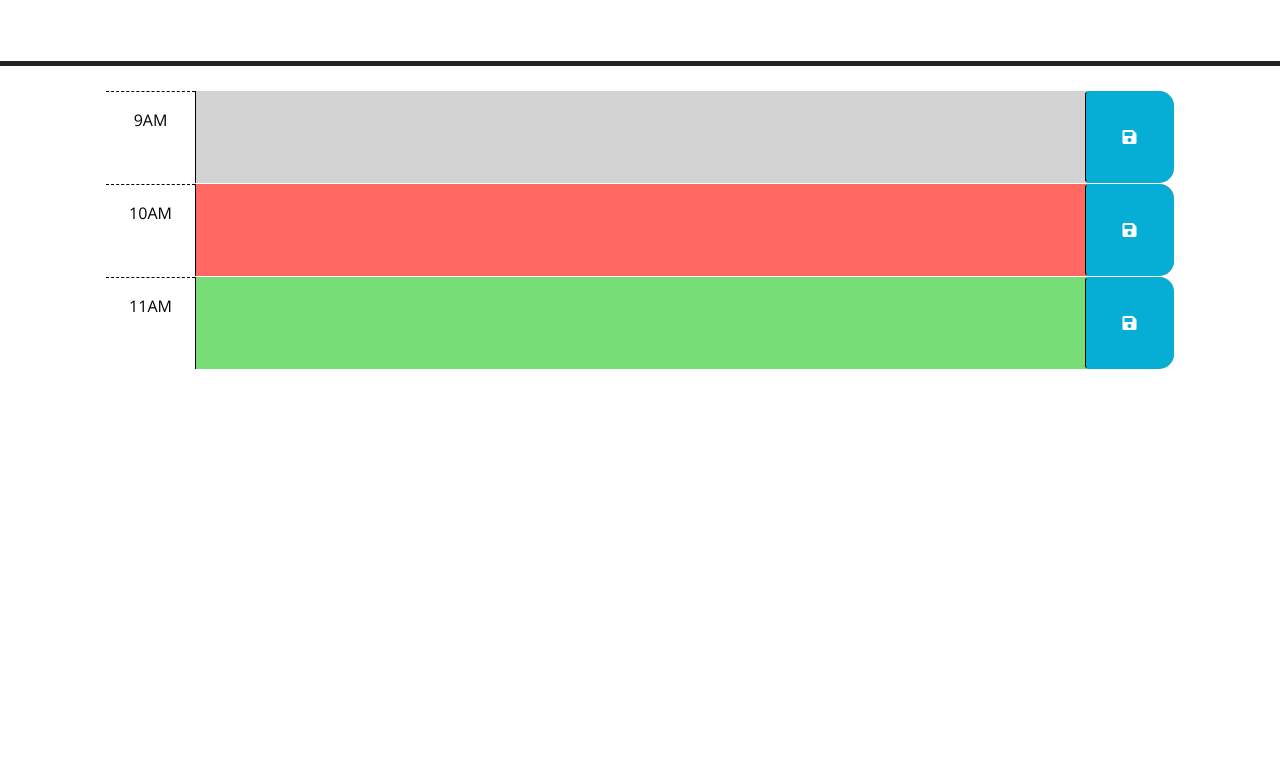
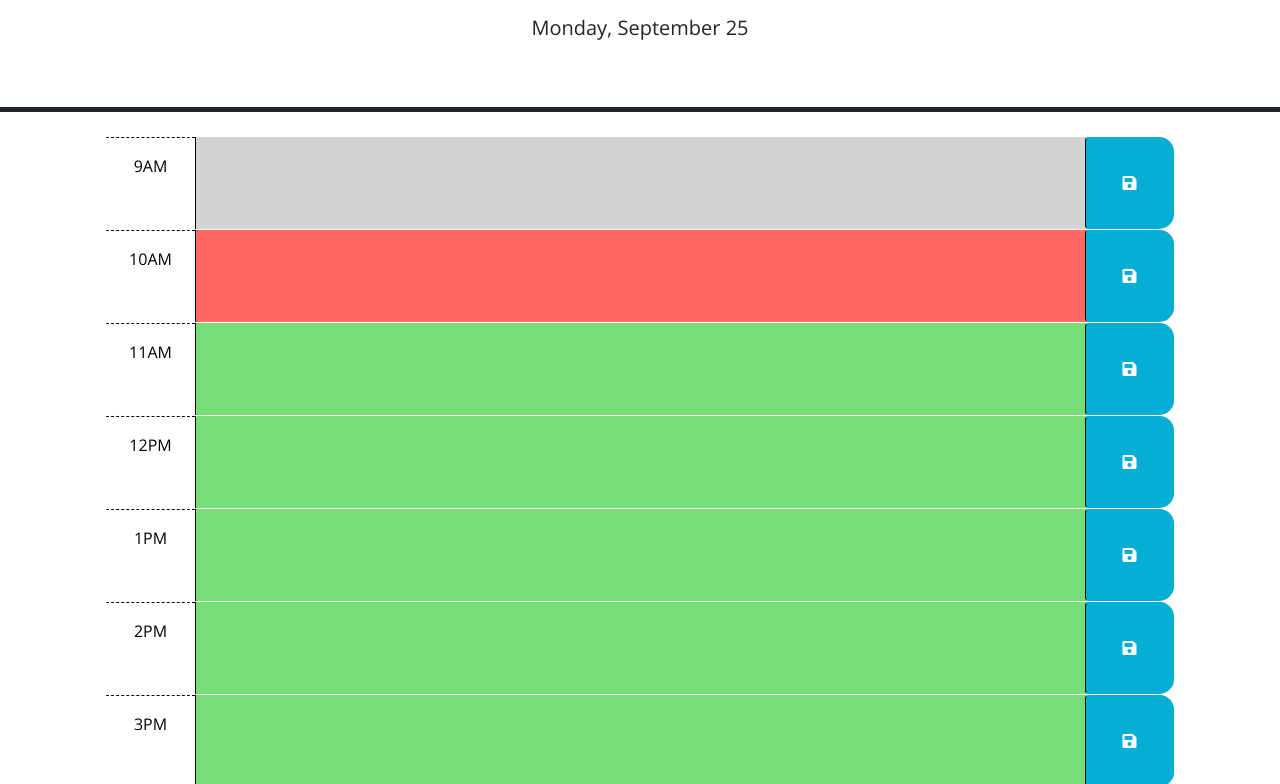
Before and after one commit to AidanLewis203/day-schedular, a plain HTML site: page index.html in a window 1280 px wide. Shown: the part 166-950 px from the top of the page. Before the commit the page ends 800 px from the top, so only its background shows below. Drawn offline with nearby package versions, Linux system fonts and the light colour scheme.

Commit message:
added dynamic time

```diff
--- a/index.html
+++ b/index.html
@@ -39,8 +39,17 @@
         code is implemented.
         -->
 
+
+
+
+
+
+
+
+
+
       <!-- Example of a past time block. The "past" class adds a gray background color. -->
-      <div id="hour-9" class="row time-block past">
+      <div id="hour-9" class="row time-block">
         <div class="col-2 col-md-1 hour text-center py-3">9AM</div>
         <textarea class="col-8 col-md-10 description" rows="3"> </textarea>
         <button class="btn saveBtn col-2 col-md-1" aria-label="save">
@@ -49,7 +58,7 @@
       </div>
 
       <!-- Example of a a present time block. The "present" class adds a red background color. -->
-      <div id="hour-10" class="row time-block present">
+      <div id="hour-10" class="row time-block">
         <div class="col-2 col-md-1 hour text-center py-3">10AM</div>
         <textarea class="col-8 col-md-10 description" rows="3"> </textarea>
         <button class="btn saveBtn col-2 col-md-1" aria-label="save">
@@ -58,8 +67,59 @@
       </div>
 
       <!-- Example of a future time block. The "future" class adds a green background color. -->
-      <div id="hour-11" class="row time-block future">
+      <div id="hour-11" class="row time-block">
         <div class="col-2 col-md-1 hour text-center py-3">11AM</div>
+        <textarea class="col-8 col-md-10 description" rows="3"> </textarea>
+        <button class="btn saveBtn col-2 col-md-1" aria-label="save">
+          <i class="fas fa-save" aria-hidden="true"></i>
+        </button>
+      </div>
+
+    <div id="hour-12" class="row time-block">
+        <div class="col-2 col-md-1 hour text-center py-3">12PM</div>
+        <textarea class="col-8 col-md-10 description" rows="3"> </textarea>
+        <button class="btn saveBtn col-2 col-md-1" aria-label="save">
+          <i class="fas fa-save" aria-hidden="true"></i>
+        </button>
+      </div>
+
+      <!-- Example of a a present time block. The "present" class adds a red background color. -->
+      <div id="hour-13" class="row time-block">
+        <div class="col-2 col-md-1 hour text-center py-3">1PM</div>
+        <textarea class="col-8 col-md-10 description" rows="3"> </textarea>
+        <button class="btn saveBtn col-2 col-md-1" aria-label="save">
+          <i class="fas fa-save" aria-hidden="true"></i>
+        </button>
+      </div>
+
+      <!-- Example of a future time block. The "future" class adds a green background color. -->
+      <div id="hour-14" class="row time-block">
+        <div class="col-2 col-md-1 hour text-center py-3">2PM</div>
+        <textarea class="col-8 col-md-10 description" rows="3"> </textarea>
+        <button class="btn saveBtn col-2 col-md-1" aria-label="save">
+          <i class="fas fa-save" aria-hidden="true"></i>
+        </button>
+      </div>
+      <div id="hour-15" class="row time-block">
+        <div class="col-2 col-md-1 hour text-center py-3">3PM</div>
+        <textarea class="col-8 col-md-10 description" rows="3"> </textarea>
+        <button class="btn saveBtn col-2 col-md-1" aria-label="save">
+          <i class="fas fa-save" aria-hidden="true"></i>
+        </button>
+      </div>
+
+      <!-- Example of a a present time block. The "present" class adds a red background color. -->
+      <div id="hour-16" class="row time-block">
+        <div class="col-2 col-md-1 hour text-center py-3">4PM</div>
+        <textarea class="col-8 col-md-10 description" rows="3"> </textarea>
+        <button class="btn saveBtn col-2 col-md-1" aria-label="save">
+          <i class="fas fa-save" aria-hidden="true"></i>
+        </button>
+      </div>
+
+      <!-- Example of a future time block. The "future" class adds a green background color. -->
+      <div id="hour-17" class="row time-block">
+        <div class="col-2 col-md-1 hour text-center py-3">5PM</div>
         <textarea class="col-8 col-md-10 description" rows="3"> </textarea>
         <button class="btn saveBtn col-2 col-md-1" aria-label="save">
           <i class="fas fa-save" aria-hidden="true"></i>
--- a/script.js
+++ b/script.js
@@ -1,6 +1,25 @@
 // Wrap all code that interacts with the DOM in a call to jQuery to ensure that
 // the code isn't run until the browser has finished rendering all the elements
 // in the html.
+var currentDay= $('#currentDay')
+var date = dayjs().format('dddd, MMMM D')
+var time = dayjs().subtract(15, 'hour').format('HH')
+var currentHourIndex = 0
+var hours = ['09', '10', '11', '12', '13', '14', '15', '16', '17']
+var hour9 = $('#hour-9')
+var hour10 = $('#hour-10')
+var hour11 = $('#hour-11')
+var hour12 = $('#hour-12')
+var hour13 = $('#hour-13')
+var hour14 = $('#hour-14')
+var hour15 = $('#hour-15')
+var hour16 = $('#hour-16')
+var hour17 = $('#hour-17')
+var currentHours = [hour9, hour10, hour11, hour12, hour13, hour14, hour15, hour16, hour17]
+var saveButton = $('.savebtn')
+
+
+currentDay.text(date)
 $(function () {
     // TODO: Add a listener for click events on the save button. This code should
     // use the id in the containing time-block as a key to save the user input in
@@ -8,12 +27,39 @@ $(function () {
     // function? How can DOM traversal be used to get the "hour-x" id of the
     // time-block containing the button that was clicked? How might the id be
     // useful when saving the description in local storage?
-    //
+    saveButton.on('click', function(){
+        console.log('working')
+    })
+
+
+
+
+
+
+
     // TODO: Add code to apply the past, present, or future class to each time
     // block by comparing the id to the current hour. HINTS: How can the id
     // attribute of each time-block be used to conditionally add or remove the
     // past, present, and future classes? How can Day.js be used to get the
     // current hour in 24-hour time?
+    for (var i = 0; i<hours.length; i++){
+        if (hours[currentHourIndex]<time) {
+            currentHours[currentHourIndex].addClass('past')
+            currentHours[currentHourIndex].removeClass('present')
+            currentHours[currentHourIndex].removeClass('future')
+        } else if (hours[currentHourIndex]>time) {
+            currentHours[currentHourIndex].addClass('future')
+            currentHours[currentHourIndex].removeClass('past')
+            currentHours[currentHourIndex].removeClass('present')
+        } else {
+            currentHours[currentHourIndex].addClass('present')
+            currentHours[currentHourIndex].removeClass('past')
+            currentHours[currentHourIndex].removeClass('future')
+        }
+        currentHourIndex++
+
+    }
+
     //
     // TODO: Add code to get any user input that was saved in localStorage and set
     // the values of the corresponding textarea elements. HINT: How can the id
```
